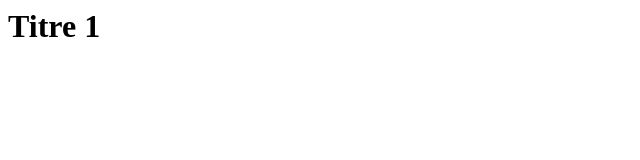
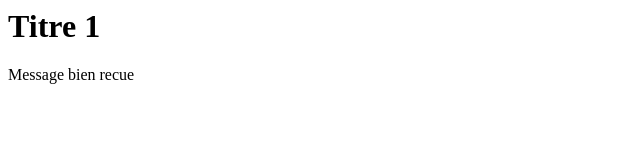
Before and after one commit to kodjoSoule/ESMT-TP-GIT, a plain HTML site: page index.html in a window 1280 px wide. Shown: the whole page, without its empty margins (0-640 px from the left). Drawn offline with Linux system fonts and the light colour scheme.

Commit message:
ajout du paragraphe dans le fichier index.html

```diff
--- a/index.html
+++ b/index.html
@@ -8,6 +8,7 @@
         <h1>
             Titre 1
         </h1>
+        <p>Message bien recue </p>
     </body>
 
 </html>
```
Also changed, not shown: history.txt (added).
